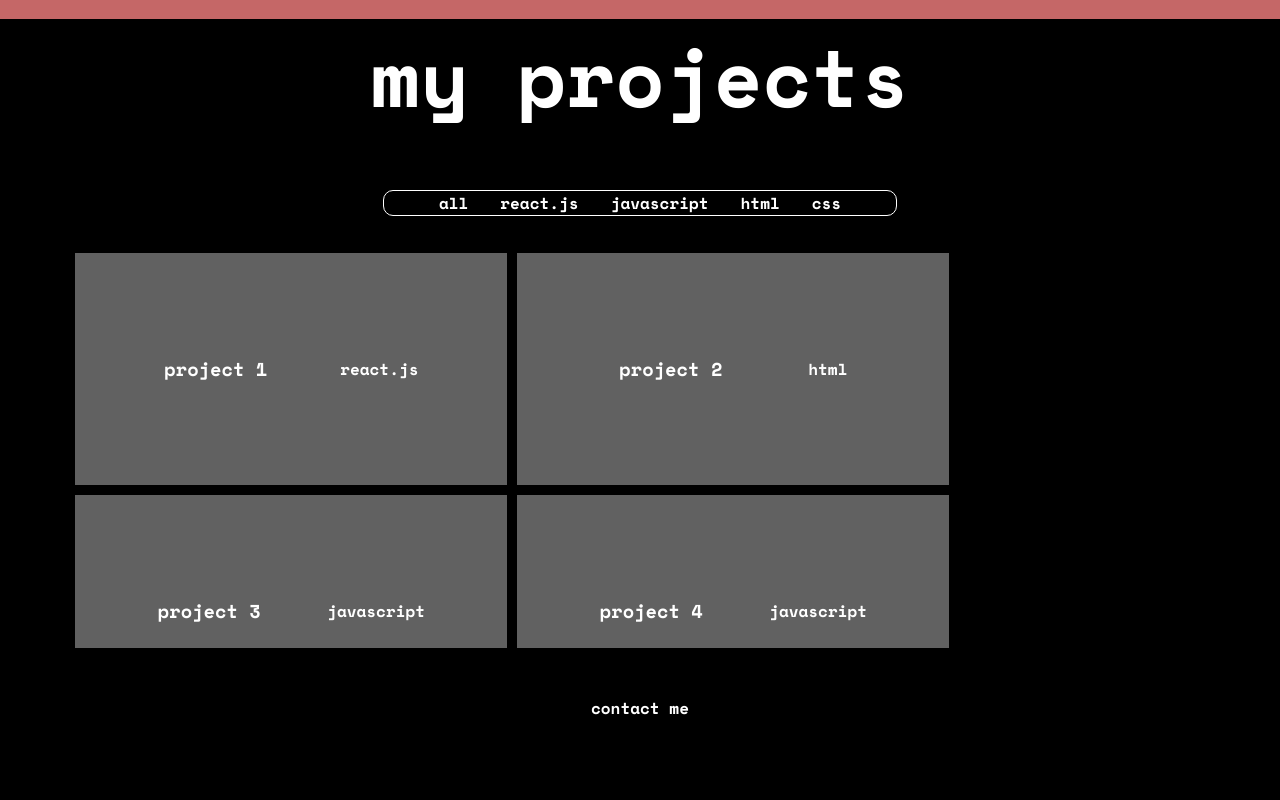
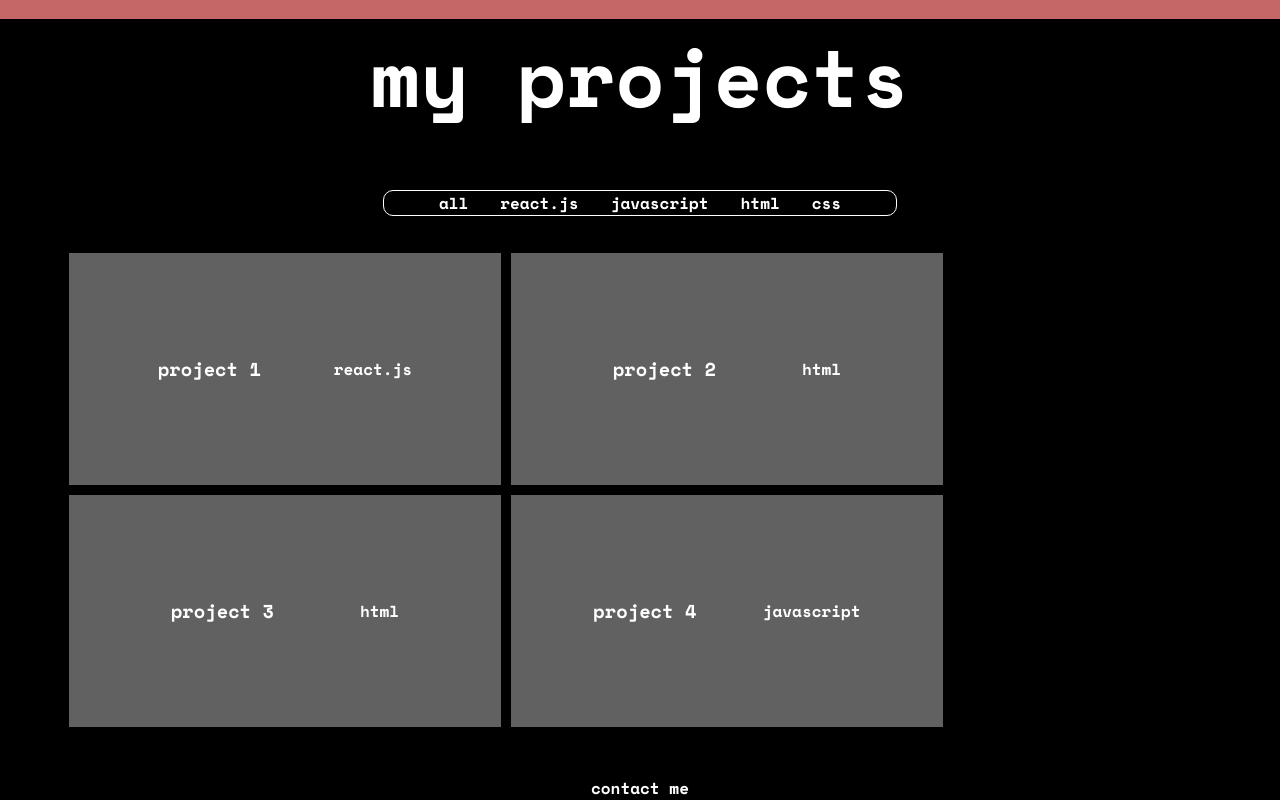
Before and after one commit to ericDevSantana/personal-portfolio, a React (Create React App) app: page / in a window 1280 px wide. Shown: the part 1580-2380 px from the top of the page. Before the commit the page ends 2300 px from the top, so only its background shows below. Built offline with nearby package versions, Linux system fonts and the light colour scheme.

Commit message:
projects section styling

```diff
--- a/src/components/MyProjects.js
+++ b/src/components/MyProjects.js
@@ -17,7 +17,7 @@ const MyProjects = (props) => {
     {
       id: 2,
       name: "project 3",
-      tag: "javascript",
+      tag: "html",
     },
     {
       id: 3,
--- a/src/components/MyProjects.module.css
+++ b/src/components/MyProjects.module.css
@@ -47,7 +47,7 @@
 }
 
 ::-webkit-scrollbar-thumb {
-  background-color: #000000;
+  background-color: #f56262;
   border-radius: 20px;
   border: 6px solid transparent;
   background-clip: content-box;
@@ -55,13 +55,13 @@
 
 .myProjects-list {
   display: flex;
-  height: 50vh;
+  height: 60vh;
   overflow-y: scroll;
   scroll-behavior: smooth;
   flex-wrap: wrap;
-  justify-content: flex-start;
+  justify-content: start;
   margin: auto;
-  width: 89%;
+  width: 90%;
 }
 
 .myProjects-item {
```
